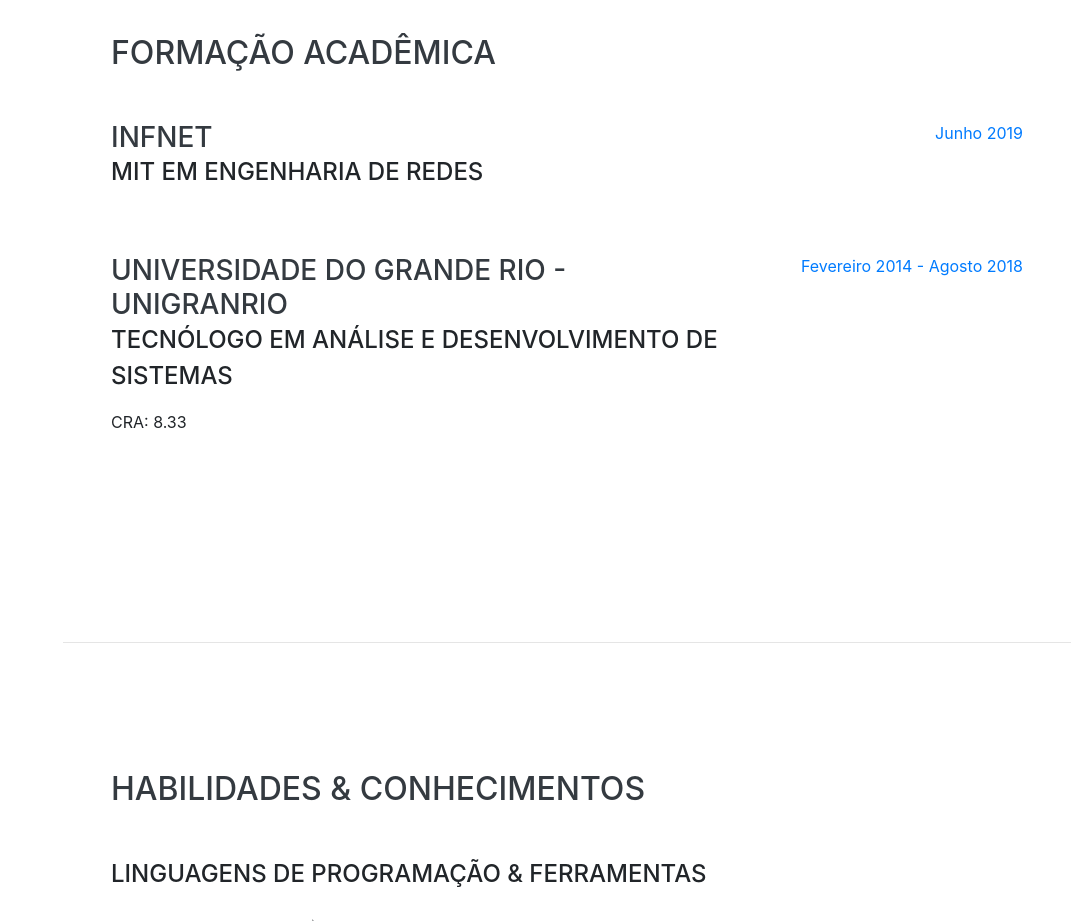
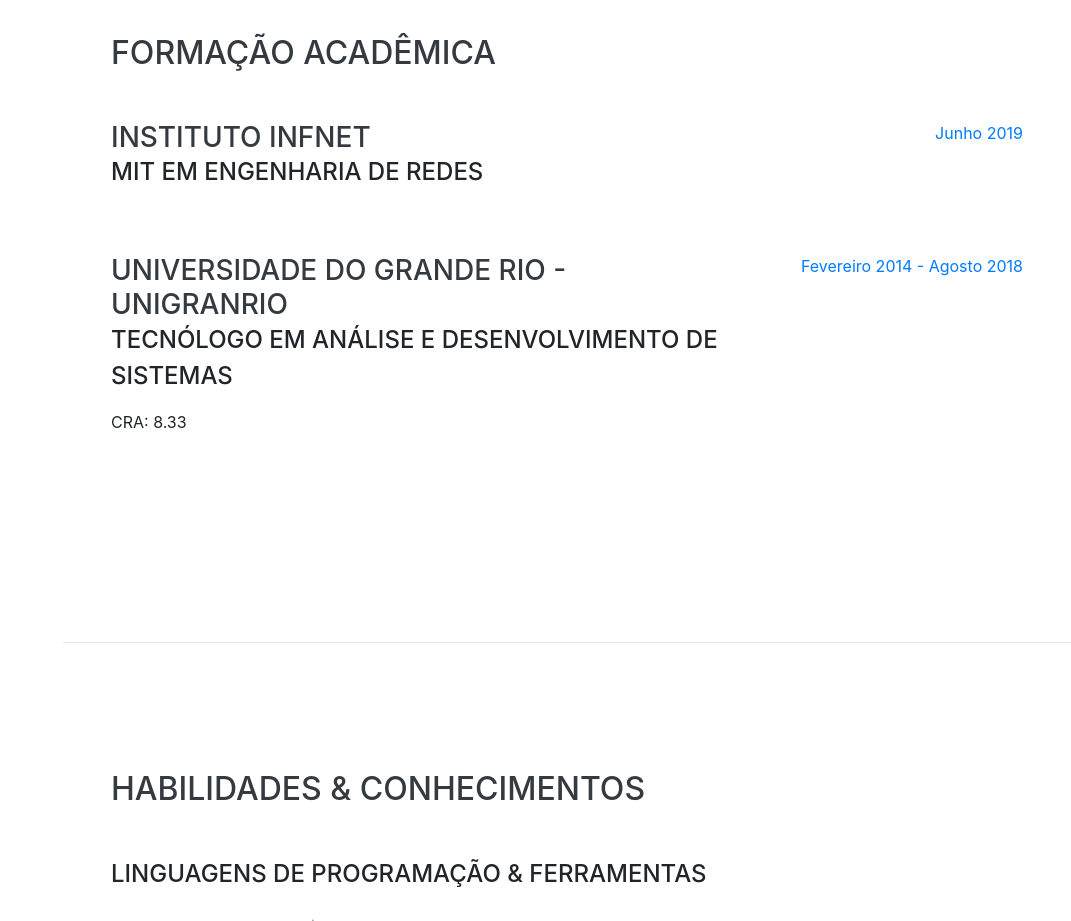
Before and after one commit to boliveiras/website, a website with bundled scripts: page index.html in a window 1280 px wide. Shown: the part 1760-2681 px from the top of the page, without its empty margins (209-1280 px from the left). Built offline with nearby package versions, Linux system fonts and the light colour scheme; a web font is replaced by a local one.

Commit message:
Update index.html

```diff
--- a/index.html
+++ b/index.html
@@ -131,7 +131,7 @@
 
         <div class="resume-item d-flex flex-column flex-md-row justify-content-between mb-5">
           <div class="resume-content">
-            <h3 class="mb-0">Infnet</h3>
+            <h3 class="mb-0">Instituto Infnet</h3>
             <div class="subheading mb-3">MIT em Engenharia de Redes</div>
           </div>
           <div class="resume-date text-md-right">
```
